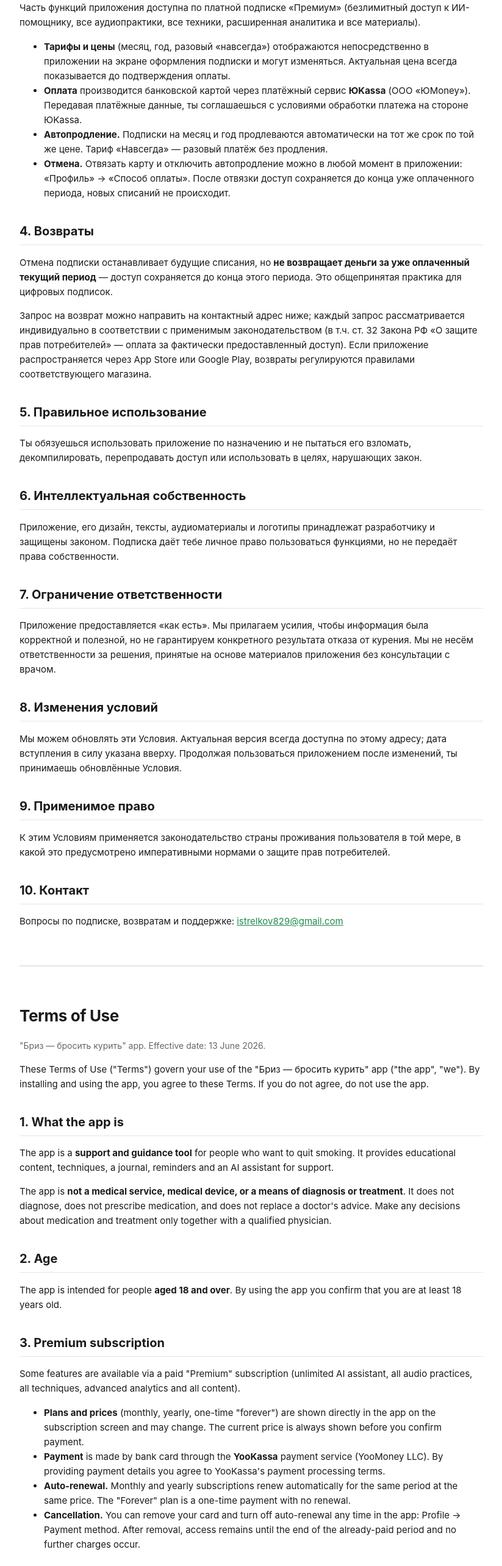
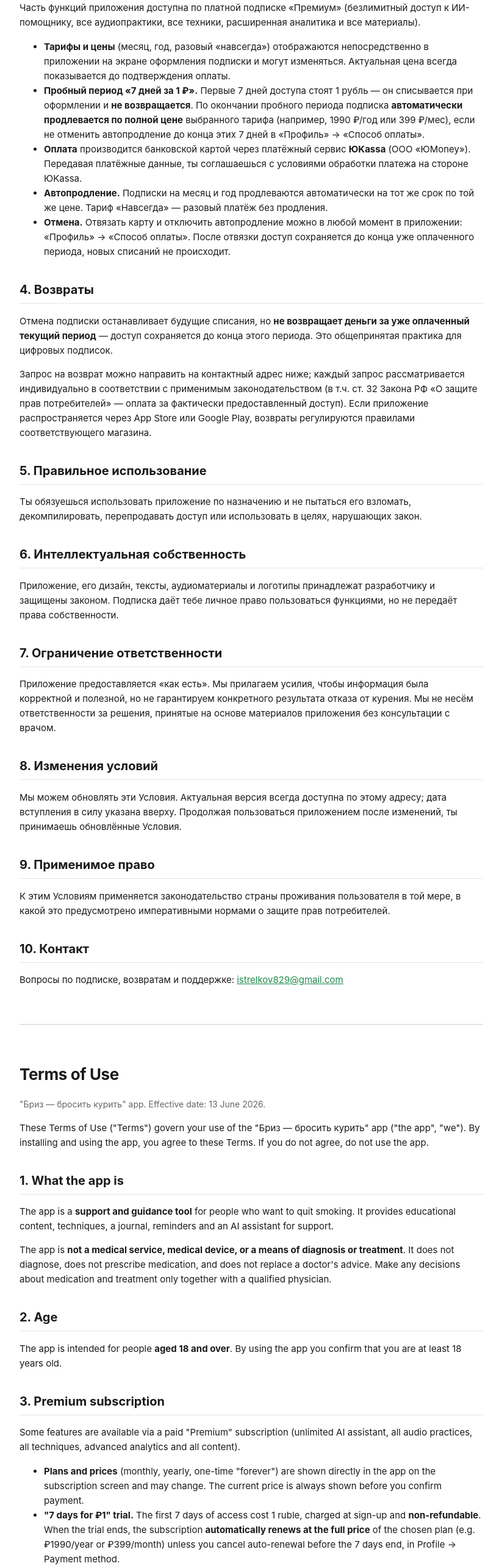
Before and after one commit to RomanElektrik/nosmoke, a website: page docs/terms.html in a window 1280 px wide. Shown: the part 820-3388 px from the top of the page at 61% size, without its empty margins (228-1051 px from the left). Drawn offline with Linux system fonts and the light colour scheme.

Commit message:
docs(terms): добавил пробный «7 дней за 1 ₽» в Условия (RU+EN)
Раскрыл пробный период: 1 ₽ за 7 дней (не возвращается), затем автопродление
по полной цене, отмена в «Способ оплаты». Обязательно для App Store/закона.
Секция «Возвраты» оставлена — возврат только в Условиях, без кнопки в app.

Co-Authored-By: Claude Opus 4.8 (1M context) <noreply@anthropic.com>

```diff
--- a/docs/terms.html
+++ b/docs/terms.html
@@ -42,6 +42,7 @@
 <p>Часть функций приложения доступна по платной подписке «Премиум» (безлимитный доступ к ИИ-помощнику, все аудиопрактики, все техники, расширенная аналитика и все материалы).</p>
 <ul>
   <li><strong>Тарифы и цены</strong> (месяц, год, разовый «навсегда») отображаются непосредственно в приложении на экране оформления подписки и могут изменяться. Актуальная цена всегда показывается до подтверждения оплаты.</li>
+  <li><strong>Пробный период «7 дней за 1 ₽».</strong> Первые 7 дней доступа стоят 1 рубль — он списывается при оформлении и <strong>не возвращается</strong>. По окончании пробного периода подписка <strong>автоматически продлевается по полной цене</strong> выбранного тарифа (например, 1990 ₽/год или 399 ₽/мес), если не отменить автопродление до конца этих 7 дней в «Профиль» → «Способ оплаты».</li>
   <li><strong>Оплата</strong> производится банковской картой через платёжный сервис <strong>ЮKassa</strong> (ООО «ЮMoney»). Передавая платёжные данные, ты соглашаешься с условиями обработки платежа на стороне ЮKassa.</li>
   <li><strong>Автопродление.</strong> Подписки на месяц и год продлеваются автоматически на тот же срок по той же цене. Тариф «Навсегда» — разовый платёж без продления.</li>
   <li><strong>Отмена.</strong> Отвязать карту и отключить автопродление можно в любой момент в приложении: «Профиль» → «Способ оплаты». После отвязки доступ сохраняется до конца уже оплаченного периода, новых списаний не происходит.</li>
@@ -88,6 +89,7 @@
 <p>Some features are available via a paid "Premium" subscription (unlimited AI assistant, all audio practices, all techniques, advanced analytics and all content).</p>
 <ul>
   <li><strong>Plans and prices</strong> (monthly, yearly, one-time "forever") are shown directly in the app on the subscription screen and may change. The current price is always shown before you confirm payment.</li>
+  <li><strong>"7 days for ₽1" trial.</strong> The first 7 days of access cost 1 ruble, charged at sign-up and <strong>non-refundable</strong>. When the trial ends, the subscription <strong>automatically renews at the full price</strong> of the chosen plan (e.g. ₽1990/year or ₽399/month) unless you cancel auto-renewal before the 7 days end, in Profile → Payment method.</li>
   <li><strong>Payment</strong> is made by bank card through the <strong>YooKassa</strong> payment service (YooMoney LLC). By providing payment details you agree to YooKassa's payment processing terms.</li>
   <li><strong>Auto-renewal.</strong> Monthly and yearly subscriptions renew automatically for the same period at the same price. The "Forever" plan is a one-time payment with no renewal.</li>
   <li><strong>Cancellation.</strong> You can remove your card and turn off auto-renewal any time in the app: Profile → Payment method. After removal, access remains until the end of the already-paid period and no further charges occur.</li>
```
